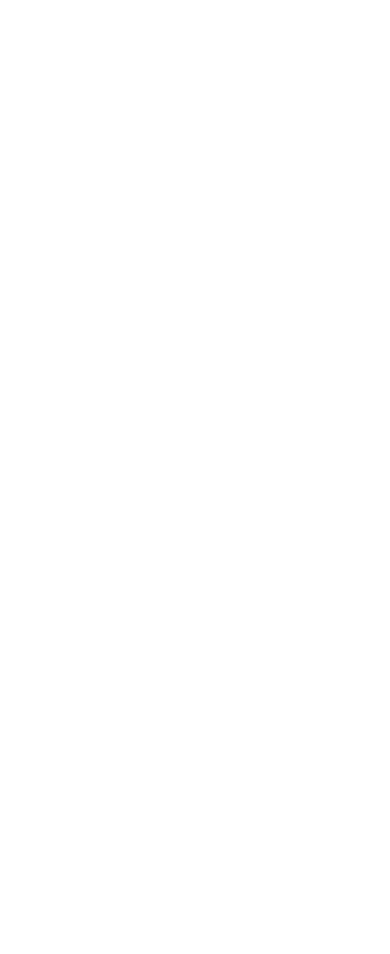
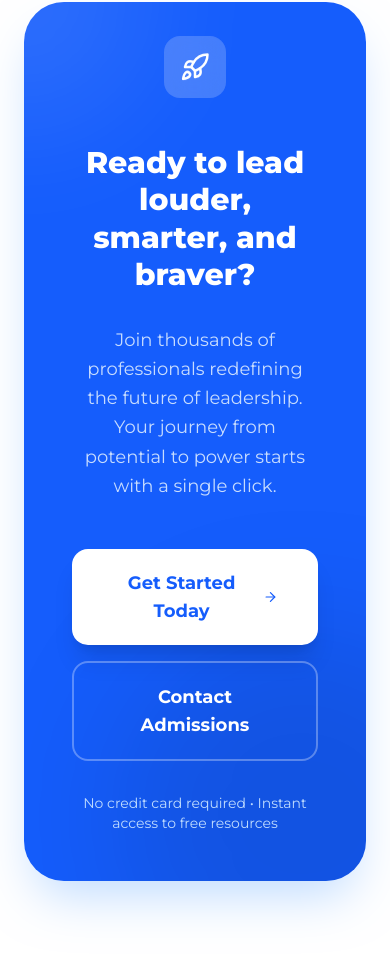
Before and after one commit to mussadiqkhan6886/kpsla, a Next.js app: page / in a window 390 px wide. Shown: the part 8756-9710 px from the top of the page. Before the commit the page ends 8678 px from the top, so only its background shows below. Built offline with nearby package versions, Linux system fonts and the light colour scheme.

Commit message:
cta done

```diff
--- a/app/(main)/page.tsx
+++ b/app/(main)/page.tsx
@@ -1,4 +1,5 @@
 import Counter from '@/sections/Counter'
+import CTA from '@/sections/CTA'
 import Hero from '@/sections/Hero'
 import Mission from '@/sections/Mission'
 import Power from '@/sections/Power'
@@ -17,6 +18,7 @@
       <WhatWeDo />
       <UpComingEvent />
       <SuccessStories />
+      <CTA />
     </main>
   )
 }
--- a/lib/constants/index.ts
+++ b/lib/constants/index.ts
@@ -2,6 +2,5 @@
     {name: "About Us", link: "/about-us"},
     {name: "Events", link: "/events"},
     {name: "Get Involved", link: "/get-involved"},
-    {name: "News", link: "/news"},
     {name: "Contact Us", link: "/contact-us"},
 ]
--- /dev/null
+++ b/sections/CTA.tsx
@@ -0,0 +1,52 @@
+import React from 'react'
+import { LuRocket, LuArrowRight } from 'react-icons/lu'
+
+const CTA = () => {
+  return (
+    <section className="py-20 px-6">
+      <div className="container mx-auto max-w-6xl">
+        <div className="relative overflow-hidden bg-blue-600 rounded-[2.5rem] p-12 md:p-24 text-center shadow-2xl shadow-blue-200">
+
+          {/* Decorative background shapes */}
+          <div className="absolute top-0 left-0 w-64 h-64 bg-white/10 rounded-full -translate-x-1/2 -translate-y-1/2 blur-3xl" />
+          <div className="absolute bottom-0 right-0 w-96 h-96 bg-black/10 rounded-full translate-x-1/3 translate-y-1/3 blur-3xl" />
+
+          <div className="relative z-10 max-w-3xl mx-auto">
+            <div className="flex justify-center mb-8">
+              <div className="bg-white/20 p-4 rounded-2xl backdrop-blur-md animate-bounce">
+                <LuRocket className="text-white text-3xl" />
+              </div>
+            </div>
+
+            <h2 className="text-3xl md:text-6xl font-black text-white leading-tight mb-8">
+              Ready to lead louder, <br />
+              smarter, and braver?
+            </h2>
+
+            <p className="text-blue-100 text-lg md:text-xl mb-12 opacity-90 leading-relaxed">
+              Join thousands of professionals redefining the future of leadership.
+              Your journey from potential to power starts with a single click.
+            </p>
+
+            <div className="flex flex-col sm:flex-row items-center justify-center gap-4">
+              <button className="group w-full sm:w-auto flex items-center justify-center gap-3 px-10 py-5 bg-white text-blue-600 font-bold text-lg rounded-2xl hover:bg-slate-50 transition-all hover:scale-105 active:scale-95 shadow-xl">
+                Get Started Today
+                <LuArrowRight className="group-hover:translate-x-1 transition-transform" />
+              </button>
+
+              <button className="w-full sm:w-auto px-10 py-5 bg-transparent border-2 border-white/30 text-white font-bold text-lg rounded-2xl hover:bg-white/10 transition-all">
+                Contact Admissions
+              </button>
+            </div>
+
+            <p className="mt-8 text-blue-200 text-sm font-medium">
+              No credit card required • Instant access to free resources
+            </p>
+          </div>
+        </div>
+      </div>
+    </section>
+  )
+}
+
+export default CTA
```
